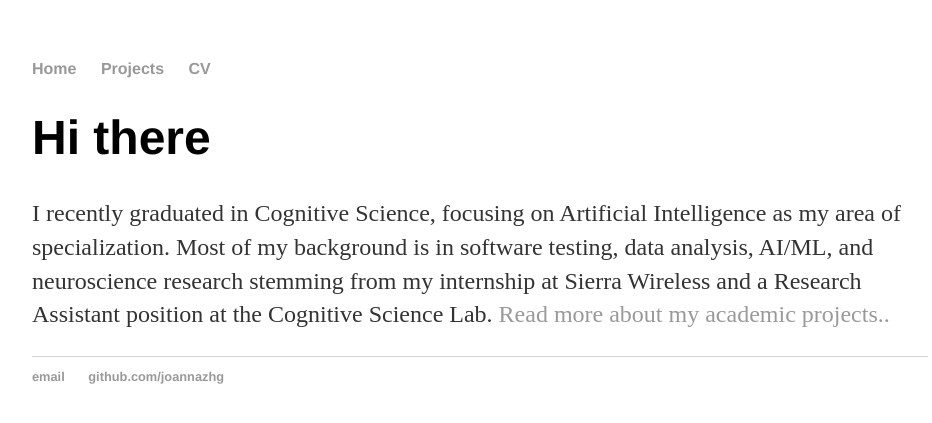
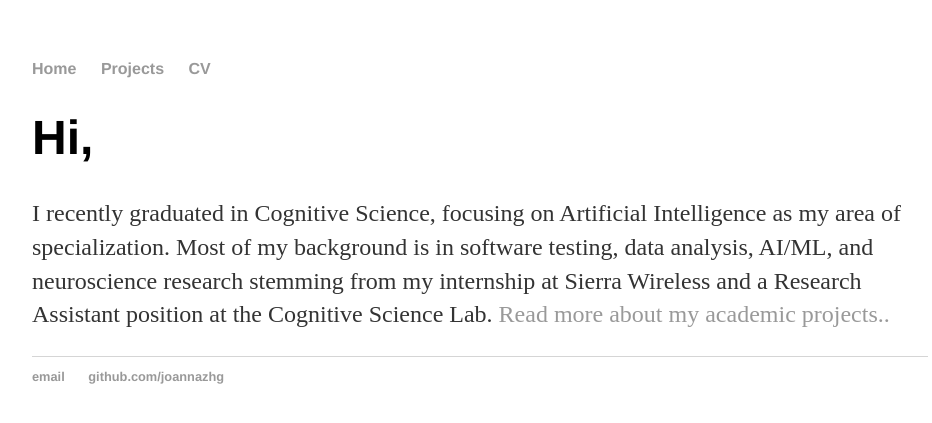
Before and after one commit to joannazhg/joannazhg.github.io, a Jekyll site: the page index.html, which Jekyll copies as it is, in a window 1280 px wide. Shown: the top 423 px of the page, without its empty margins (160-1092 px from the left). Built offline with Jekyll 4.4.1, drawn with Linux system fonts in a browser that asks for light colours.

Commit message:
Update index.html

```diff
--- a/index.html
+++ b/index.html
@@ -15,7 +15,7 @@
 		</nav>
 		<div class="container">
     		<div class="blurb">
-        		<h1>Hi there</h1>
+        		<h1>Hi,</h1>
 				<p>I recently graduated in Cognitive Science, focusing on Artificial Intelligence as my area of specialization. Most of my background is in software testing, data analysis, AI/ML, and neuroscience research stemming from my internship at Sierra Wireless and a Research Assistant position at the Cognitive Science Lab. <a href="/about">Read more about my academic projects..</a></p>
     		</div><!-- /.blurb -->
 		</div><!-- /.container -->
```
